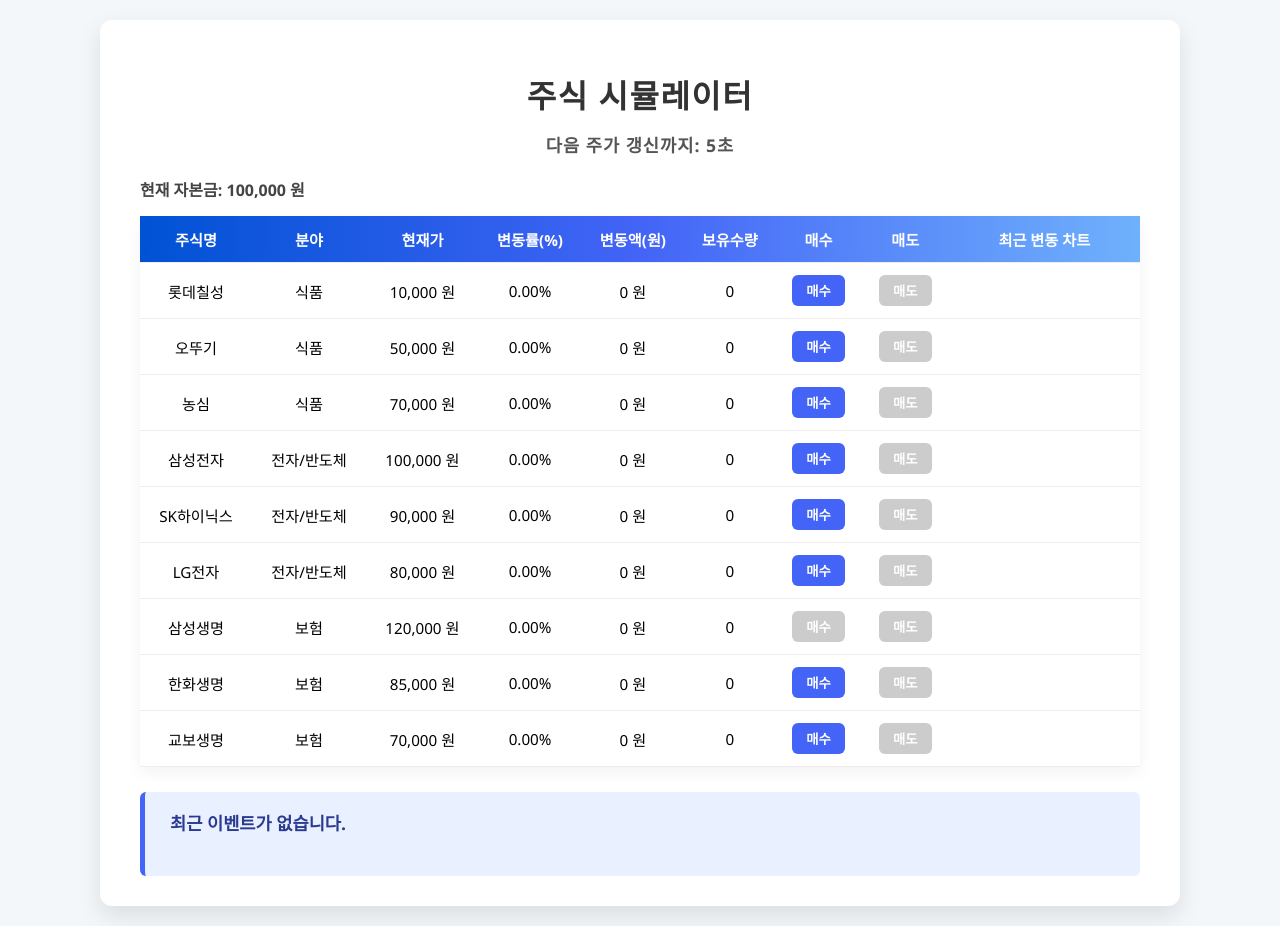
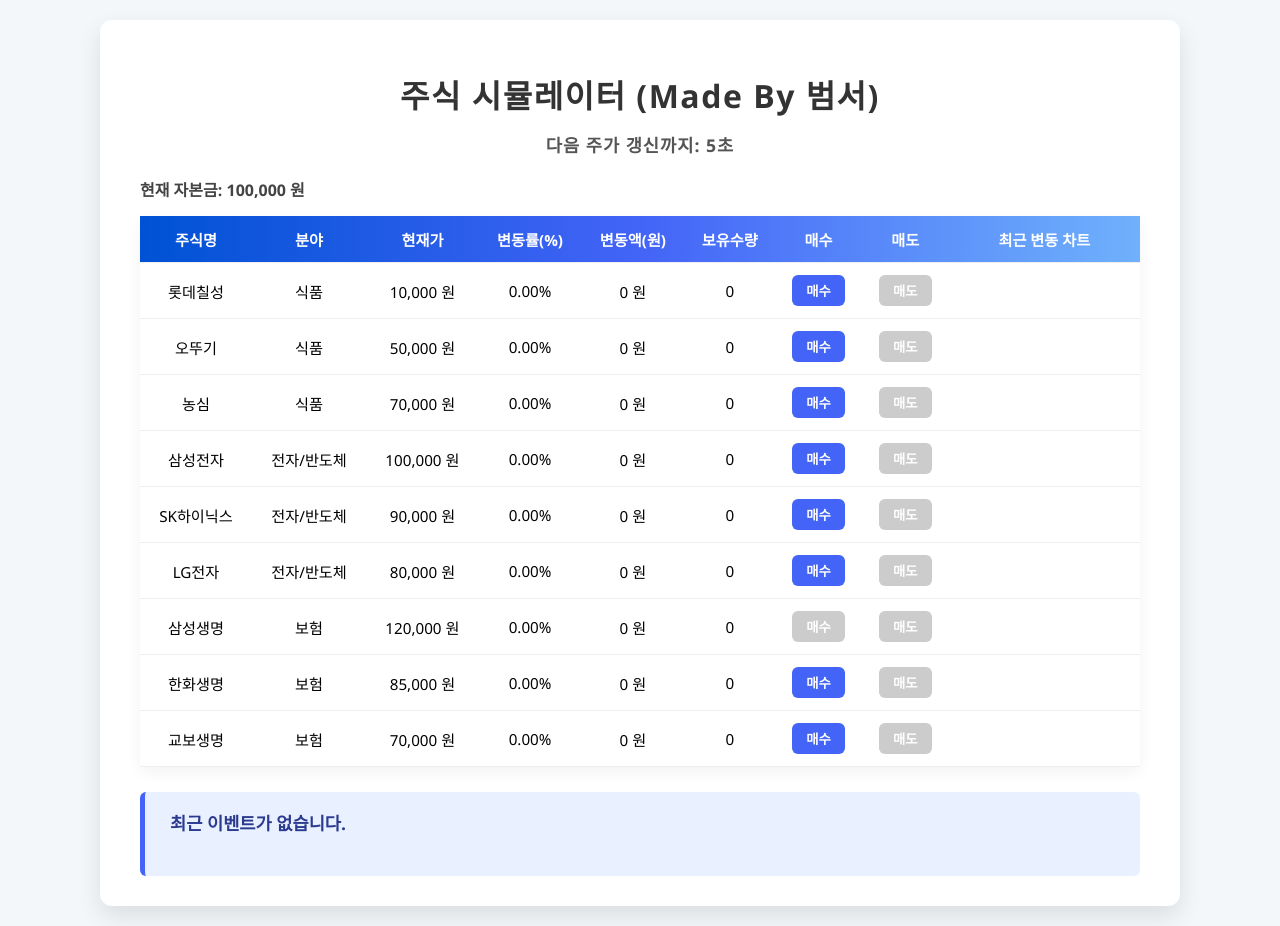
Before and after one commit to StockGame-Create/StockGame, a plain HTML site: page index.html in a window 1280 px wide. Drawn offline with Linux system fonts and the light colour scheme.

Commit message:
Update index.html

```diff
--- a/index.html
+++ b/index.html
@@ -115,7 +115,7 @@
 </head>
 <body>
   <div id="app">
-    <h1>주식 시뮬레이터</h1>
+    <h1>주식 시뮬레이터 (Made By 범서) </h1>
     <div id="timer">다음 주가 갱신까지: <span id="timerSeconds">10</span>초</div>
     <div style="margin-bottom:15px; font-weight:600; font-size:1rem; color:#444;">
       현재 자본금: <span id="capital">100,000</span>
```
